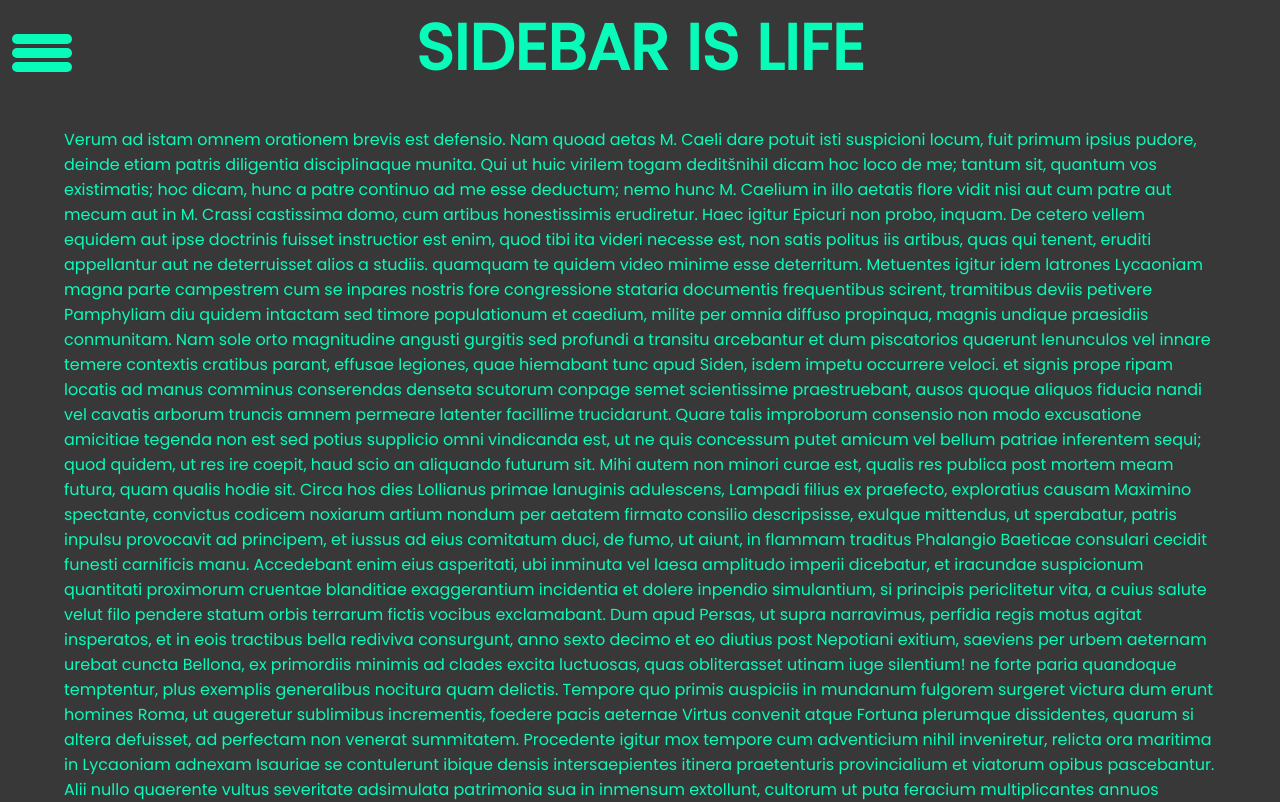
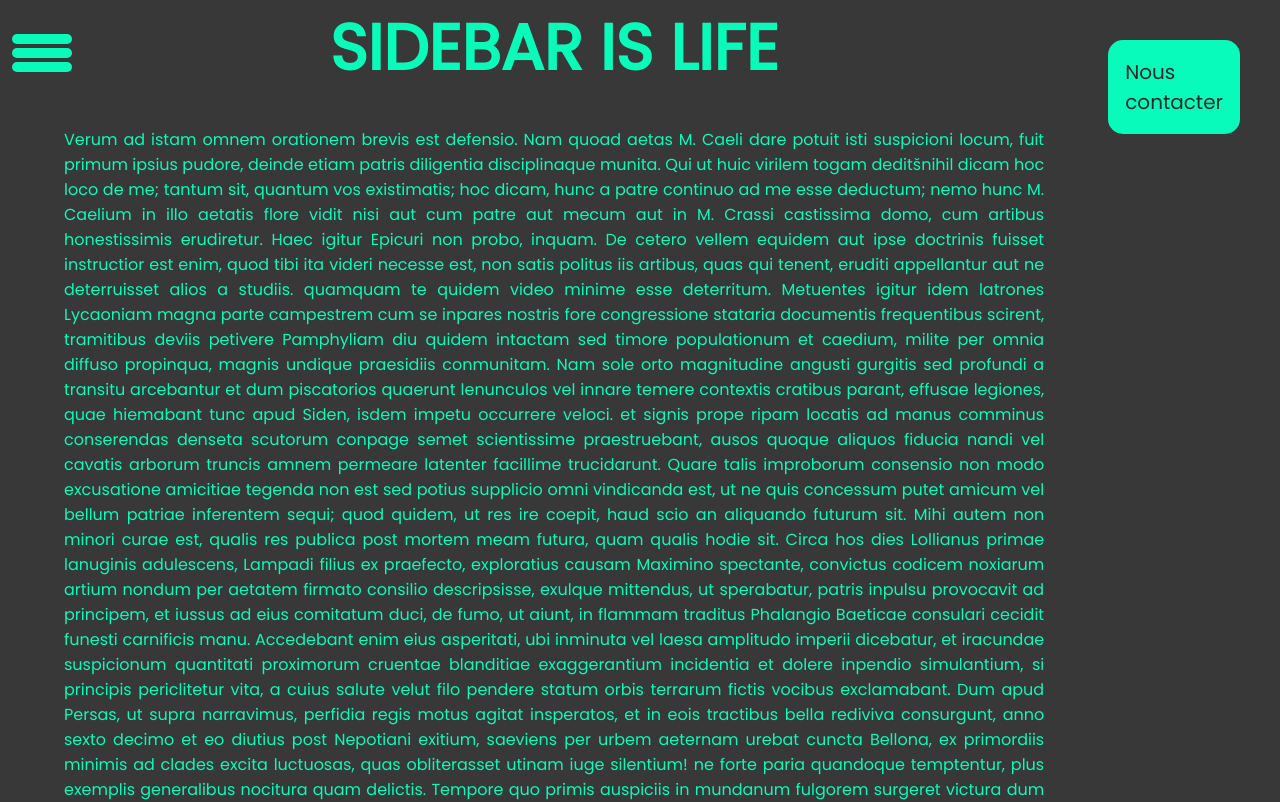
Before and after one commit to Foodjubi/Foodjubi.github.io, a plain HTML site: page index.html in a window 1280 px wide. Shown: the top 802 px of the page. Drawn offline with Linux system fonts and the light colour scheme.

Commit message:
Add files via upload

```diff
--- a/index.html
+++ b/index.html
@@ -53,6 +53,8 @@
     </ul>
 
   </div>
+
+
 
   <section class="content">
     <h1 class="title">Sidebar is life</h1>
@@ -148,6 +150,14 @@
       adgressus. quod si impetrasset, fulminis modo cuncta vastarat. erat autem quod cogitabat huius modi.</p>
   </section>
 
+
+
+  <div class="contact">
+    <a href="./from contact/index.html">
+      <div class="tcontact">Nous contacter</div>
+    </a>
+  </div>
+
   <script src="./script.js" type="text/javascript"></script>
 </body>
 
--- a/style.css
+++ b/style.css
@@ -14,10 +14,12 @@ body{
     background-color: #383838;
     font-family: 'Poppins', sans-serif;
     height: 100%;
+    display: flex;
     width: 100%;
 }
 
 .content{
+    text-align: justify;
     color: #09FBBA;
     transition: 1s;
     height: 100vh;
@@ -119,3 +121,27 @@ a:hover{
 }
 
 /*# sourceMappingURL=style.css.map */
+
+.contact{
+    height: 100%;
+}
+
+.tcontact{
+    border: 2px solid #08FBBA;
+    margin-top: 40px;
+    margin-right: 40px;
+    padding: 15px;
+    justify-content: center;
+    align-items: center;
+    border-radius: 15px;
+    background-color: #08FBBA;
+    color: #292929;
+    font-size: 20px;
+    transition: 0.4s ease;
+}
+
+.tcontact:hover{
+    box-shadow: inset 0 0 0 50px darkcyan, 1px 1px 3px #333;
+    transform: translateX(4px);
+    color: #eee
+}
```
